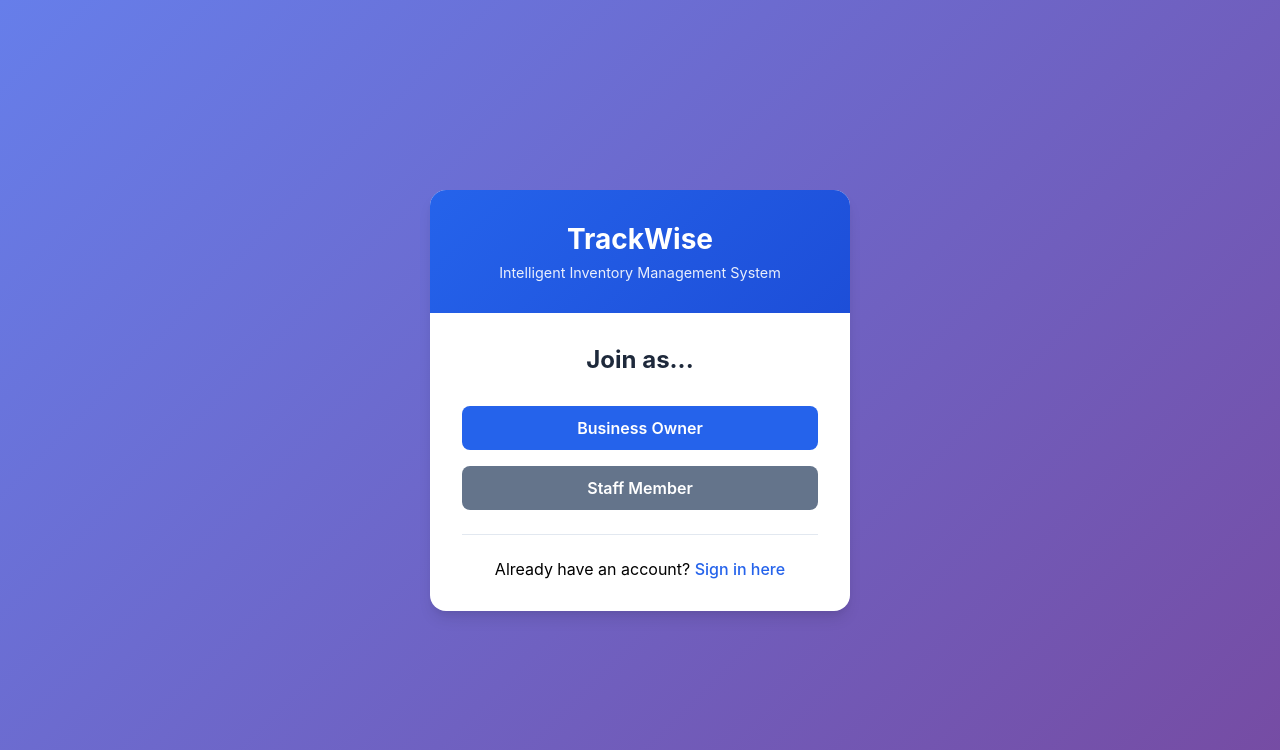
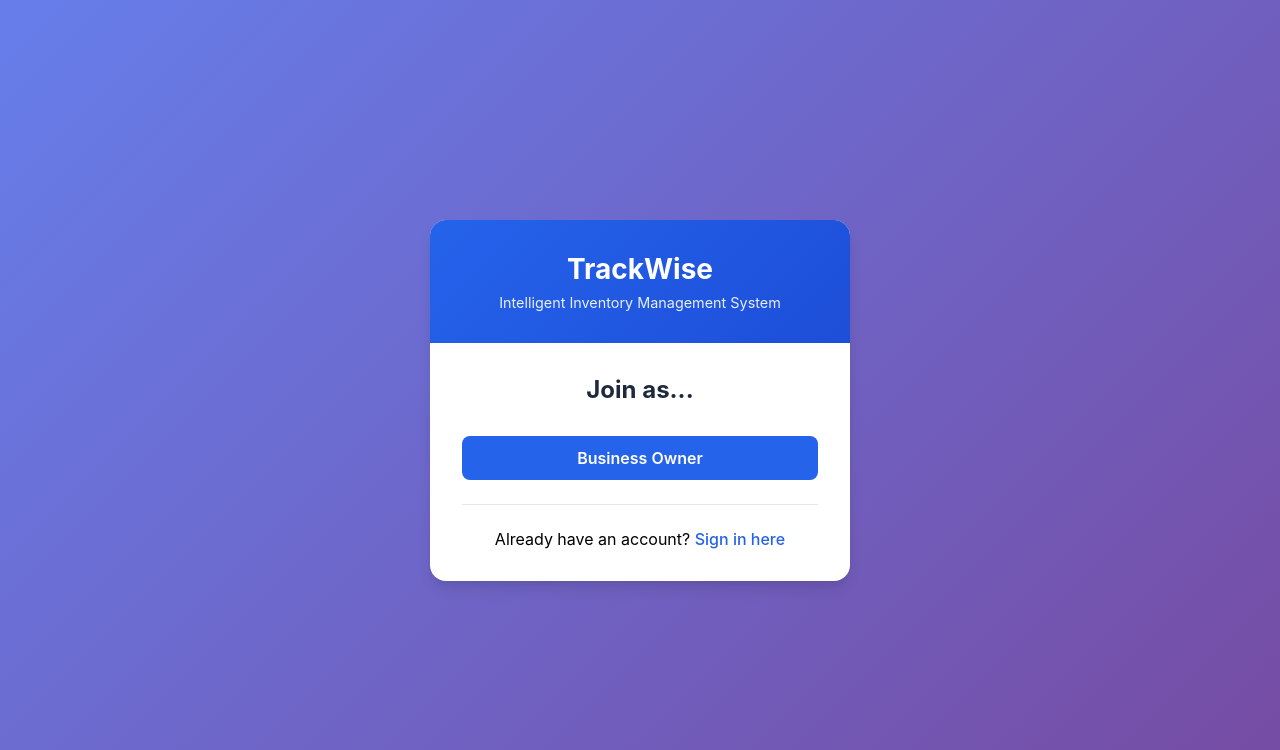
Before and after one commit to alekzz2005/TrackWise, a Django app: page / in a window 1280 px wide. Shown: the top 750 px of the page. Run offline with Django 5.2, Linux system fonts and the light colour scheme.

Commit message:
Update role_selection.html layout or UI

```diff
--- a/trackwise/templates/accounts/role_selection.html
+++ b/trackwise/templates/accounts/role_selection.html
@@ -21,9 +21,9 @@
                 <a href="{% url 'business_owner_register' %}" class="btn btn-primary" style="text-align: center;">
                     Business Owner
                 </a>
-                <a href="{% url 'staff_register' %}" class="btn btn-secondary" style="text-align: center;">
+                <!-- <a href="{% url 'staff_register' %}" class="btn btn-secondary" style="text-align: center;">
                     Staff Member
-                </a>
+                </a> -->
             </div>
 
             <div class="auth-link">
```
